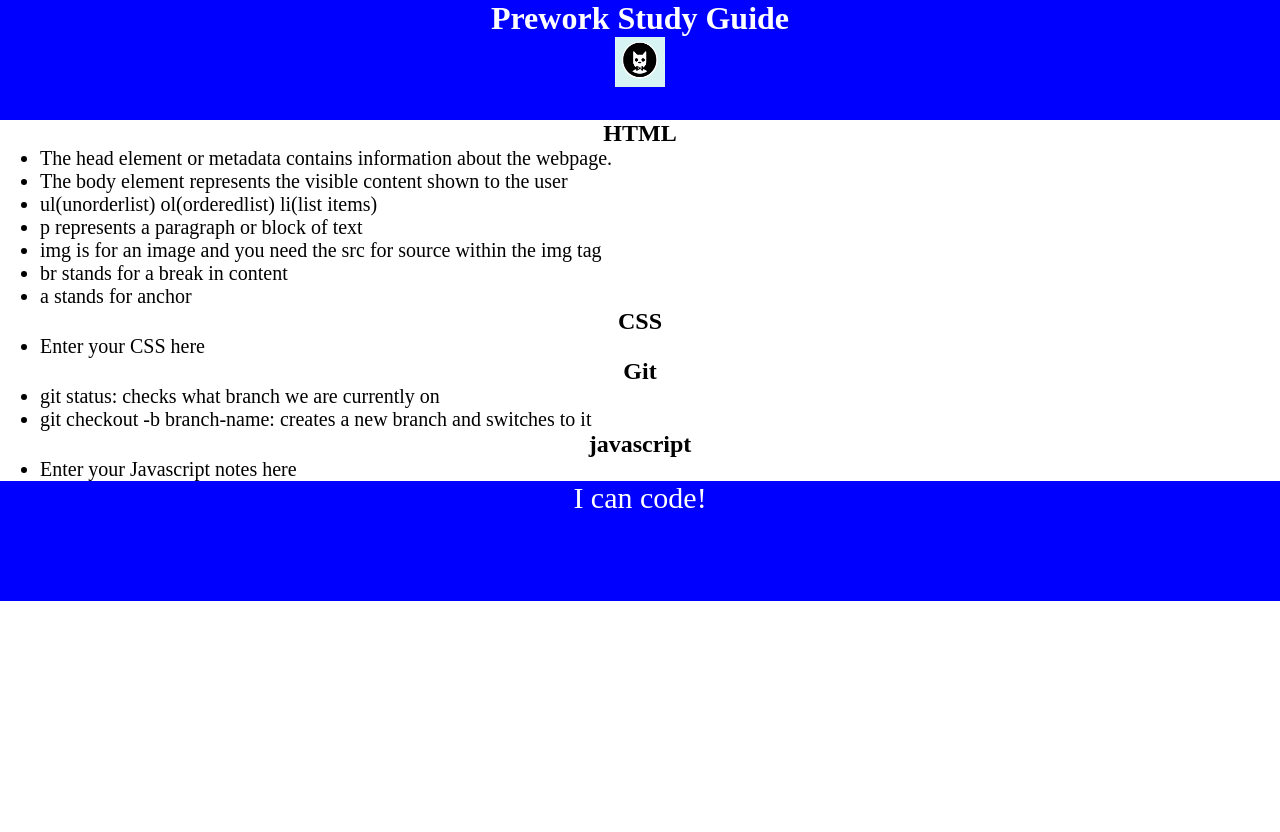
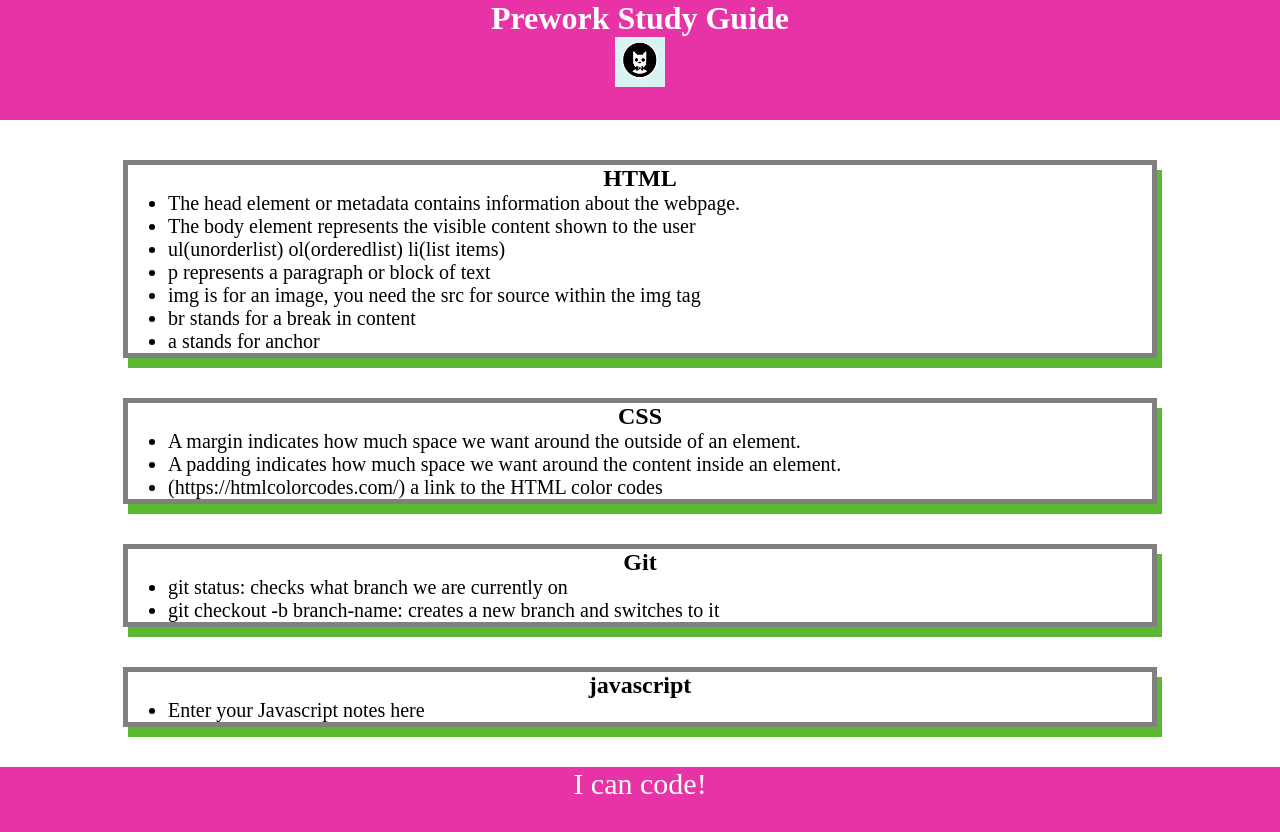
Before and after one commit to HankRichter/prework-study-guide, a plain HTML site: page index.html in a window 1280 px wide. Before the commit the page ends 800 px from the top, so only its background shows below. Drawn offline with Linux system fonts and the light colour scheme.

Commit message:
Added CSS

```diff
--- a/assets/style.css
+++ b/assets/style.css
@@ -7,7 +7,7 @@ header,
 footer {
     width: 100%;
     height: 120px;
-    background-color: blue;
+    background-color: #E833A6;
     color: white;
 }
 
@@ -33,3 +33,10 @@ p {
     text-align: center;
     font-size: 30px;
 }
+
+.card {
+    width: 80%;
+    margin: 40px auto;
+    border: 5px solid gray;
+    box-shadow: 5px 10px #5BB830
+}
--- a/index.html
+++ b/index.html
@@ -20,7 +20,7 @@
         <li>The body element represents the visible content shown to the user</li>
         <li>ul(unorderlist) ol(orderedlist) li(list items)</li>
         <li>p represents a paragraph or block of text</li>
-        <li>img is for an image and you need the src for source within the img tag</li>
+        <li>img is for an image, you need the src for source within the img tag</li>
         <li>br stands for a break in content</li>
         <li>a stands for anchor</li>
       </ul>
@@ -30,7 +30,9 @@
      <section class="card" id="css-section">
       <h2>CSS</h2>
       <ul>
-        <li>Enter your CSS here</li>
+        <li>A margin indicates how much space we want around the outside of an element.</li>
+        <li>A padding indicates how much space we want around the content inside an element.</li>
+        <li>(https://htmlcolorcodes.com/) a link to the HTML color codes</li>
       </ul>
 
      </section>
```
